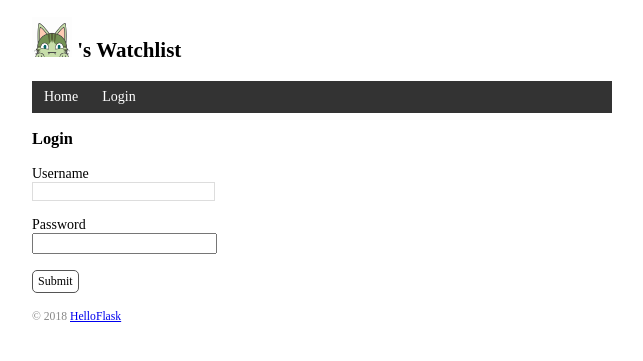
After one commit to chenjixiv587/flask_exercise, a Flask app: page /login in a window 1280 px wide. The commit adds this page. Shown: the top 361 px of the page, without its empty margins (318-961 px from the left). Run offline with Flask 3, Linux system fonts and the light colour scheme.

Commit message:
User authentication with Flask-Login

```diff
--- a/app.py
+++ b/app.py
@@ -9,6 +9,8 @@ import sys
 from flask import request
 from flask import redirect
 from flask import flash
+from werkzeug.security import generate_password_hash, check_password_hash
+from flask_login import LoginManager, UserMixin, login_user, login_required, logout_user, current_user
 
 
 WIN = sys.platform.startswith('win')
@@ -27,9 +29,19 @@ app.config['SQLALCHEMY_TRACK_MODIFICATIONS'] = False  # 关闭对模型修改的
 db = SQLAlchemy(app)  # 初始化扩展，传入程序实例 app
 
 
-class User(db.Model):  # 表名 将会是 user (自动生成，小写处理)
+class User(db.Model, UserMixin):  # 表名 将会是 user (自动生成，小写处理)
     id = db.Column(db.Integer, primary_key=True)
     name = db.Column(db.String(20))
+    username = db.Column(db.String(20))  # 用户名
+    password_hash = db.Column(db.String(128))  # 密码散列值
+
+    def set_password(self, password):
+        """用来设置密码的方法，接受密码作为参数"""
+        self.password_hash = generate_password_hash(password)
+
+    def validate_password(self, password):
+        """用于验证密码的方法 接受密码为参数"""
+        return check_password_hash(self.password_hash, password)  # 返回 bool 值
 
 
 class Movie(db.Model):
@@ -90,9 +102,43 @@ def page_not_found(e):
     return render_template('404.html'), 404
 
 
+@app.cli.command()
+@click.option('--username', prompt=True, help='The username used to login.')
+@click.option('--password', prompt=True, hide_input=True, confirmation_prompt=True, help='The password to enter.')
+def admin(username, password):
+    """Create User"""
+    db.create_all()
+
+    user = User.query.first()
+    if user is not None:
+        click.echo('Update user')
+        user.username = username
+        user.set_password(password)  # 设置密码
+    else:
+        click.echo('Creating User')
+        user = User(username=username, name='Admin')
+        user.set_password(password)  # 设置密码
+        db.session.add(user)
+
+    db.session.commit()
+    click.echo('Done')
+
+
+login_manager = LoginManager(app)  # 实例化拓展类
+login_manager.login_view = 'login'
+
+
+@login_manager.user_loader
+def load_user(user_id):  # 创建用户加载回调函数 接受用户 ID 作为参数
+    user = User.query.get(int(user_id))  # 用 ID  作为User 模型的主键查询对应的用户
+    return user
+
+
 @app.route('/', methods=['GET', 'POST'])
 def index():
     if request.method == 'POST':
+        if not current_user.is_authenticated:  # 如果当前用户未经过认证
+            return redirect(url_for('index'))
         # 获取表单数据
         title = request.form.get('title')  # 传入表单对应输入字段的 name 值
         year = request.form.get('year')
@@ -130,6 +176,7 @@ def test_url_for():
 
 
 @app.route('/movie/edit/<int:movie_id>', methods=['POST', 'GET'])
+@login_required
 def edit(movie_id):
     movie = Movie.query.get_or_404(movie_id)
 
@@ -150,9 +197,60 @@ def edit(movie_id):
 
 
 @app.route('/movie/delete/<int:movie_id>', methods=['POST'])  # 限定只接受 POST 请求
+@login_required
 def delete(movie_id):
     movie = Movie.query.get_or_404(movie_id)  # 获取电影记录
     db.session.delete(movie)  # 删除对应的记录
     db.session.commit()
     flash('Item deleted')
     return redirect(url_for('index'))
+
+
+@app.route('/login', methods=['POST', 'GET'])
+def login():
+    if request.method == "POST":
+        username = request.form['username']
+        password = request.form['password']
+
+        if not username or not password:
+            flash("Invalid input")
+            return redirect(url_for('login'))
+        user = User.query.first()
+        # 验证用户名和密码是否一致
+        if username == user.username and user.validate_password(password):
+            login_user(user)
+            flash("Login success")
+            return redirect(url_for('index'))
+
+        flash("Invalid username or password")
+        return redirect(url_for('login'))
+    return render_template('login.html')
+
+
+@app.route('/logout')
+@login_required  # 用于视图保护
+def logout():
+    logout_user()
+    flash('Goodbye')
+    return redirect(url_for('index'))
+
+
+@app.route('/settings', methods=["GET", "POST"])
+@login_required
+def settings():
+    if request.method == "POST":
+        name = request.form['name']
+
+        if not name or len(name) > 20:
+            flash("Invalid input")
+            return redirect(url_for('settings'))
+
+        current_user.name = name
+        # current.user 会返回当前登录用户的数据库记录对象
+        # 等同于下面的用法
+        # user = User.query.first()
+        # user.name = name
+        db.session.commit()
+        flash('Settings Updated')
+        return redirect(url_for('index'))
+    return render_template('settings.html')
--- a/templates/base.html
+++ b/templates/base.html
@@ -23,6 +23,12 @@
     <nav>
         <ul>
             <li><a href="{{ url_for('index') }}">Home</a></li>
+            {% if current_user.is_authenticated %}
+            <li><a href="{{ url_for('settings') }}">Settings</a></li>
+            <li><a href="{{ url_for('logout') }}">Logout</a></li>
+            {% else %}
+            <li><a href="{{ url_for('login') }}">Login</a></li>
+            {% endif %}
         </ul>
     </nav>
     {% block content %}
--- a/templates/index.html
+++ b/templates/index.html
@@ -1,19 +1,24 @@
 {% extends 'base.html' %}
 {% block content %}
 <p>{{ movies|length }} Titles</p>
+<!-- 在模板中可以直接使用 current_user 变量 -->
+{% if current_user.is_authenticated %}
 <form method="post">
     Name <input type="text" name="title" autocomplete="off" required>
     Year <input type="text" name="year" autocomplete="off" required>
     <input type="submit" class="btn" name="submit" value="Add">
 </form>
+{% endif %}
 <ul class="movie-list">
     {% for movie in movies %}
     <li>{{ movie.title }} - {{ movie.year }}
         <span class="float-right">
+            {% if current_user.is_authenticated %}
             <a class="btn" href="{{ url_for('edit', movie_id=movie.id) }}">Edit</a>
             <form action="{{ url_for('delete', movie_id=movie.id) }}" method="post" class="inline-form">
                 <input type="submit" class="btn" name="delete" value="Delete" onclick="return confirm('Are u sure?')">
             </form>
+            {% endif %}
             <a class="imdb" href="https://www.imdb.com/find?q={{ movie.title }}" target="_blank"
                 title="Find this movie on IMDb">IMDB</a>
         </span>
--- /dev/null
+++ b/templates/login.html
@@ -0,0 +1,11 @@
+{% extends 'base.html' %}
+{% block content %}
+<h3>Login</h3>
+<form method="post">
+    Username <br>
+    <input type="text" name="username" required><br><br>
+    Password <br>
+    <input type="password" name="password" id="" required><br><br>
+    <input type="submit" value="Submit" name="submit" class="btn">
+</form>
+{% endblock %}
--- /dev/null
+++ b/templates/settings.html
@@ -0,0 +1,6 @@
+{% extends 'base.html' %}
+{% block content %}
+<h3>Settings</h3>
+Your Name <input type="text" name="name" autocomplete="off" required value="{{ current_user.name }}">
+<input type="submit" value="Save" class="btn" name="submit">
+{% endblock %}
```
